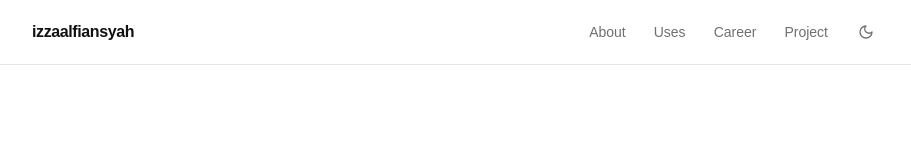
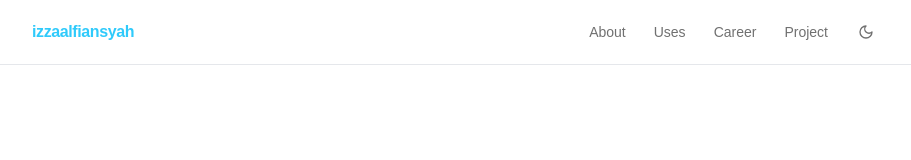
Before and after one commit to izzaalfiansyah/izzaalfiansyah, an Astro site: page / in a window 1280 px wide. Shown: the top 160 px of the page, without its empty margins (184-1095 px from the left). Built offline with nearby package versions, Linux system fonts and the light colour scheme; Astro itself is replaced by a stand-in of ours; a web font is replaced by a local one.

```diff
--- a/src/components/Navbar.astro
+++ b/src/components/Navbar.astro
@@ -14,11 +14,13 @@
 const currentPath = Astro.url.pathname
 ---
 
-<nav class="sticky top-0 z-50 w-full border-b bg-background/80 backdrop-blur-sm">
+<nav
+  class="sticky top-0 z-50 w-full border-b bg-background/80 backdrop-blur-sm"
+>
   <div class="mx-auto flex max-w-4xl items-center justify-between px-6 py-4">
     <a
       href="/"
-      class="text-foreground hover:text-primary font-semibold tracking-tight transition-colors"
+      class="text-primary font-semibold tracking-tight transition-colors"
     >
       izzaalfiansyah
     </a>
```
Also changed, not shown: README.md.
